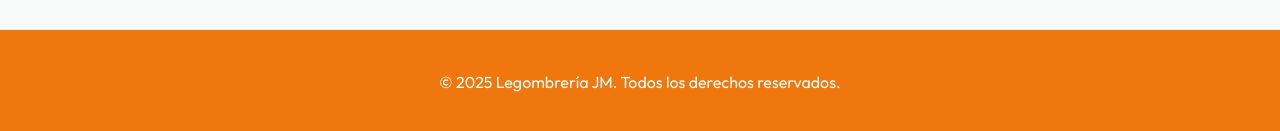
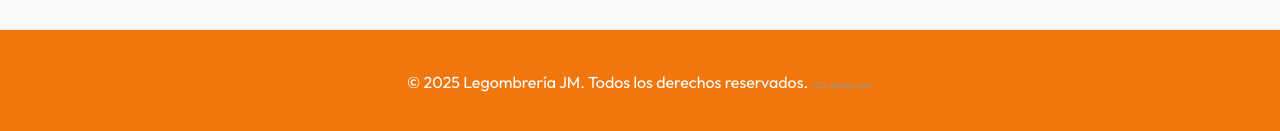
Before and after one commit to jfran98/LEGUMBRERIA, a website: page public/index.html in a window 1280 px wide. Shown: the part 1091-1222 px from the top of the page. Drawn offline with Linux system fonts and the light colour scheme; no server answers.

Commit message:
fix: force deployment v2.2 with visible tag in footer

```diff
--- a/public/index.html
+++ b/public/index.html
@@ -64,7 +64,7 @@
 
   <footer>
     <div class="container">
-      <p>© 2025 Legombrería JM. Todos los derechos reservados.</p>
+      <p>© 2025 Legombrería JM. Todos los derechos reservados. <span style="font-size: 8px; color: #999;">v2.2-deploy-sync</span></p>
     </div>
   </footer>
 
```
